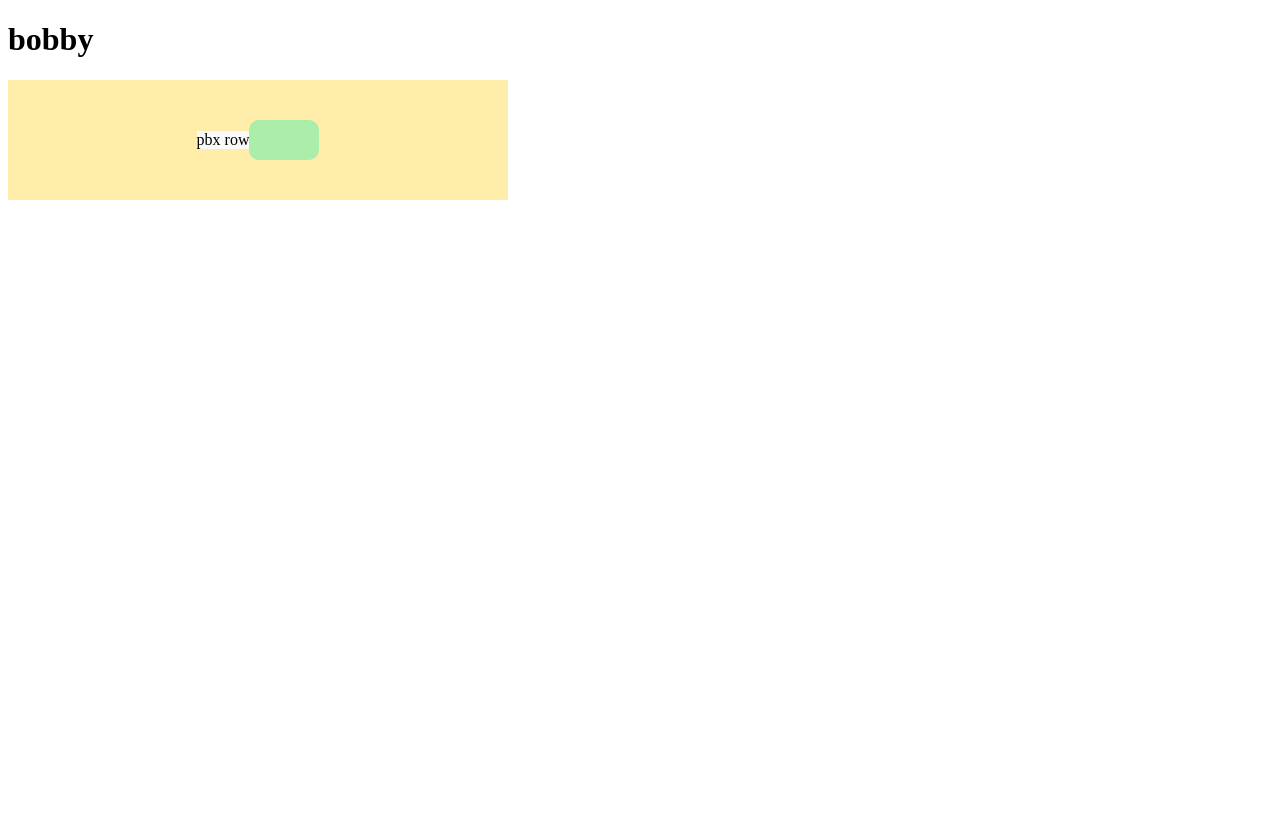
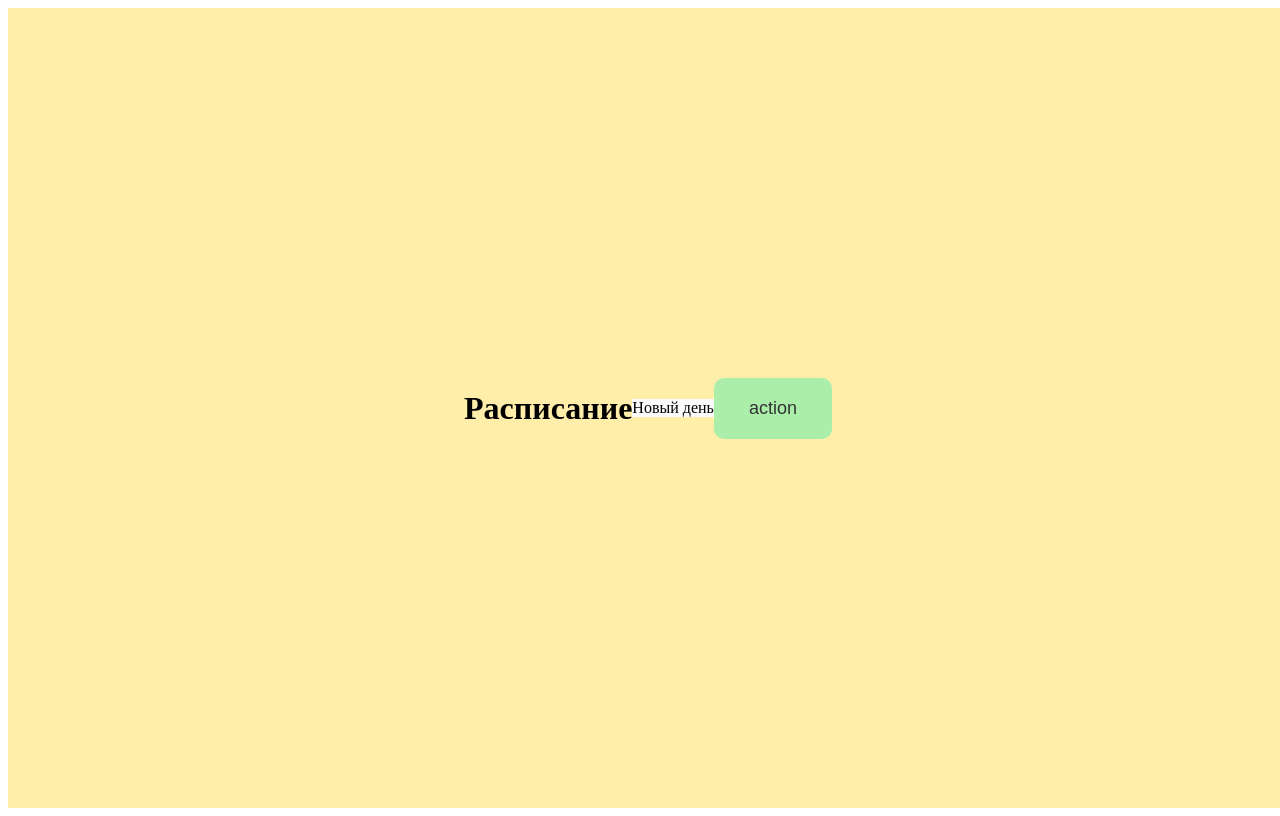
Before and after one commit to pavbox/university_amm_web, a React app in the folder app/frontend/: page / in a window 1280 px wide. Built offline with nearby package versions, Linux system fonts and the light colour scheme.

Commit message:
base style page, add action text, rename titles

```diff
--- a/app/frontend/src/components/Button/Button.jsx
+++ b/app/frontend/src/components/Button/Button.jsx
@@ -11,7 +11,9 @@ class Button extends React.PureComponent {
   render() {
     const { value } = this.props;
     return (
-      <button type="button" className="button" value={value} />
+      <button type="button" className="button" value={value}>
+        {value}
+      </button>
     );
   }
 }
--- a/app/frontend/src/components/Container/Container.styl
+++ b/app/frontend/src/components/Container/Container.styl
@@ -5,6 +5,6 @@
   justify-content center
 
   background #fea
-  height 120px
-  width 500px
+  height 100vh
+  width 100vw
 }
--- a/app/frontend/src/index.jsx
+++ b/app/frontend/src/index.jsx
@@ -7,10 +7,10 @@ import Table from './components/Table';
 
 ReactDOM.render(
   <div>
-    <h1>bobby</h1>
     <Container>
-      <Table name="pbx row" />
-      <Button value="click" />
+      <h1>Расписание</h1>
+      <Table name="Новый день" />
+      <Button value="action" />
     </Container>
   </div>,
   document.getElementById('root'),
```
